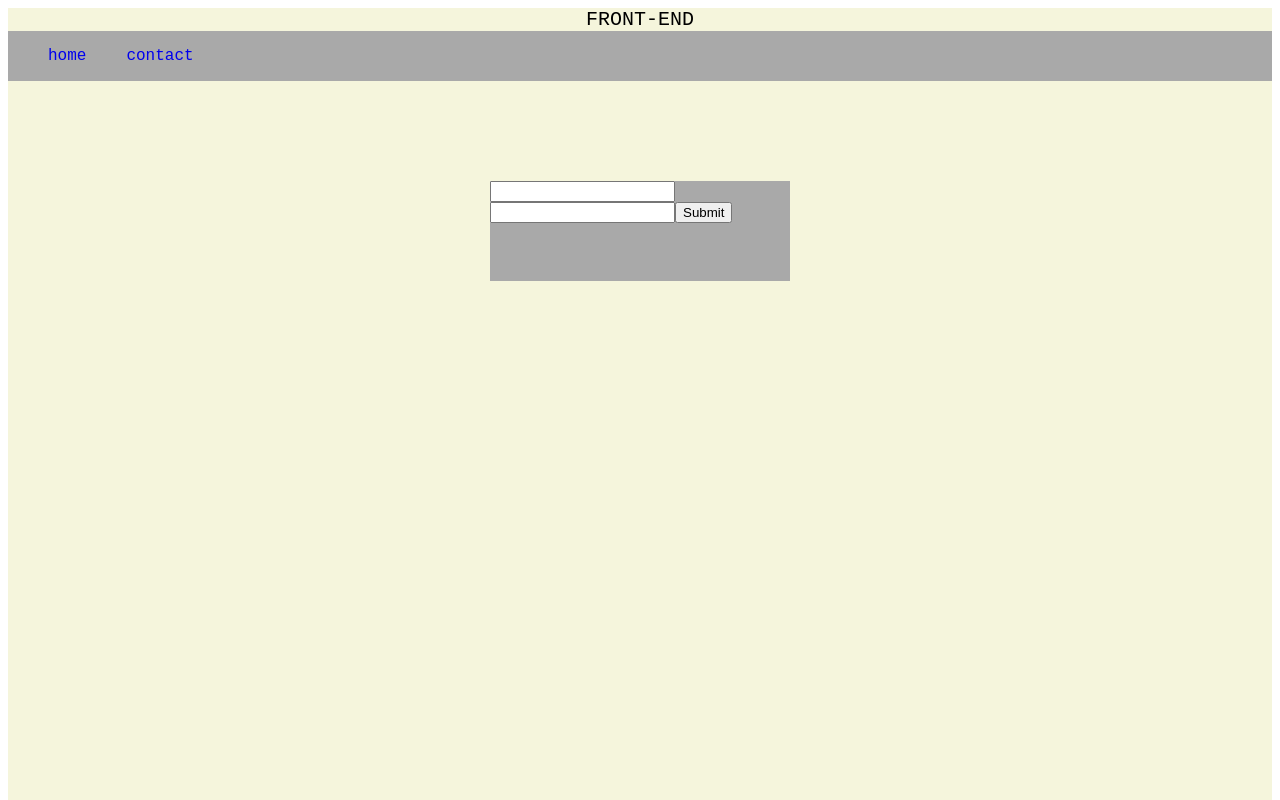
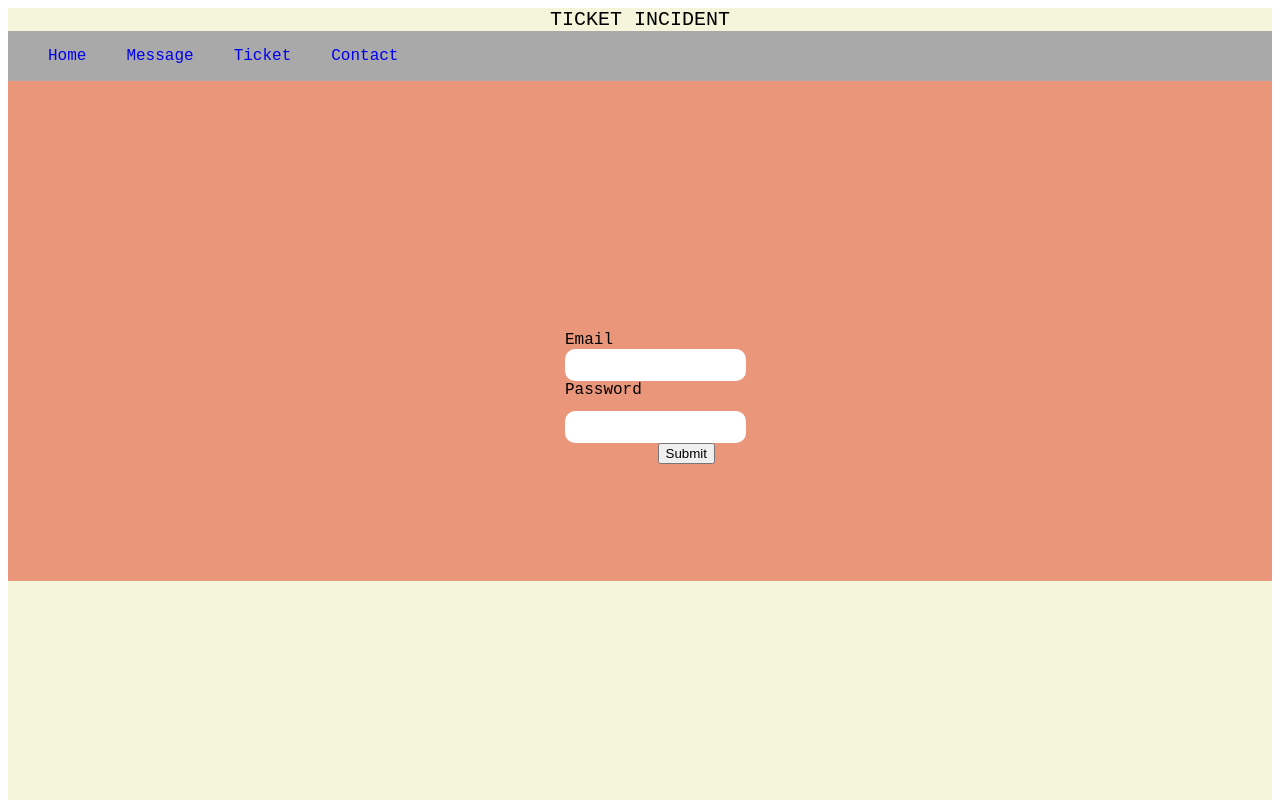
Before and after one commit to nuagedan100/Angular_Ticket_Incident, an Angular app: page / in a window 1280 px wide. Shown: the top 800 px of the page. Built offline with nearby package versions, Linux system fonts and the light colour scheme.

Commit message:
change new input design

```diff
--- a/src/app/app.component.css
+++ b/src/app/app.component.css
@@ -45,11 +45,53 @@ a {
     display: flex;
     align-items: center;
     justify-content: center;
+    background-color: darksalmon;
+    height: 500px;
 }
 
 .form {
-    background-color: darkgray;
     height: 100px;
-    width: 300px;
+    width: 150px;
     margin-top: 100px;
 }
+
+span {
+    display: block;
+    float: left;
+}
+
+.label {
+    display: block;
+    float: left;
+}
+
+.input_login {
+    display: block;
+    float: left;
+    border-radius: 10px;
+    -webkit-border-radius: 10px;
+    -moz-border-radius: 10px;
+    -ms-border-radius: 10px;
+    -o-border-radius: 10px;
+    border: none;
+    outline: none;
+    height: 30px;
+}
+
+.input_password {
+    display: block;
+    float: left;
+    border-radius: 10px;
+    -webkit-border-radius: 10px;
+    -moz-border-radius: 10px;
+    -ms-border-radius: 10px;
+    -o-border-radius: 10px;
+    border: none;
+    outline: none;
+    height: 30px;
+}
+
+.submit {
+    display: block;
+    float: right;
+}
--- a/src/app/app.component.html
+++ b/src/app/app.component.html
@@ -10,10 +10,11 @@
         </div>
         <div class="login">
             <div class="form " (submit)="onSubmit()">
-                <label for=" "></label>
-                <input type="text " class="login " [(ngModel)]="login">
-                <input type="text " class="password " [(ngModel)]="password">
-                <input type="submit">
+                <label for=" " class="label">Email</label>
+                <input type="text " class="input_login" [(ngModel)]="login" ng-model="control" ng-change="control()">
+                <label for=" " class="input_password">Password</label>
+                <input type="text " class="input_password" [(ngModel)]="password">
+                <input type="submit" class="submit">
                 <span>{{login}}</span>
                 <span>{{password}}</span>
             </div>
--- a/src/app/app.component.ts
+++ b/src/app/app.component.ts
@@ -6,8 +6,8 @@ import { Component } from '@angular/core';
   styleUrls: ['./app.component.css']
 })
 export class AppComponent {
-  title = 'front-end';
-  items = ['home','contact'];
+  title = 'Ticket Incident';
+  items = ['Home','Message','Ticket','Contact'];
   login ='';
   password = '';
 
@@ -26,4 +26,13 @@ export class AppComponent {
   console.log(this.login);
   return this.login;
 }
+
+control(){
+  if(this.login.length > 6) {
+    alert('mot de pass surperieur a 6');
+
+  }
 }
+
+
+}
```
